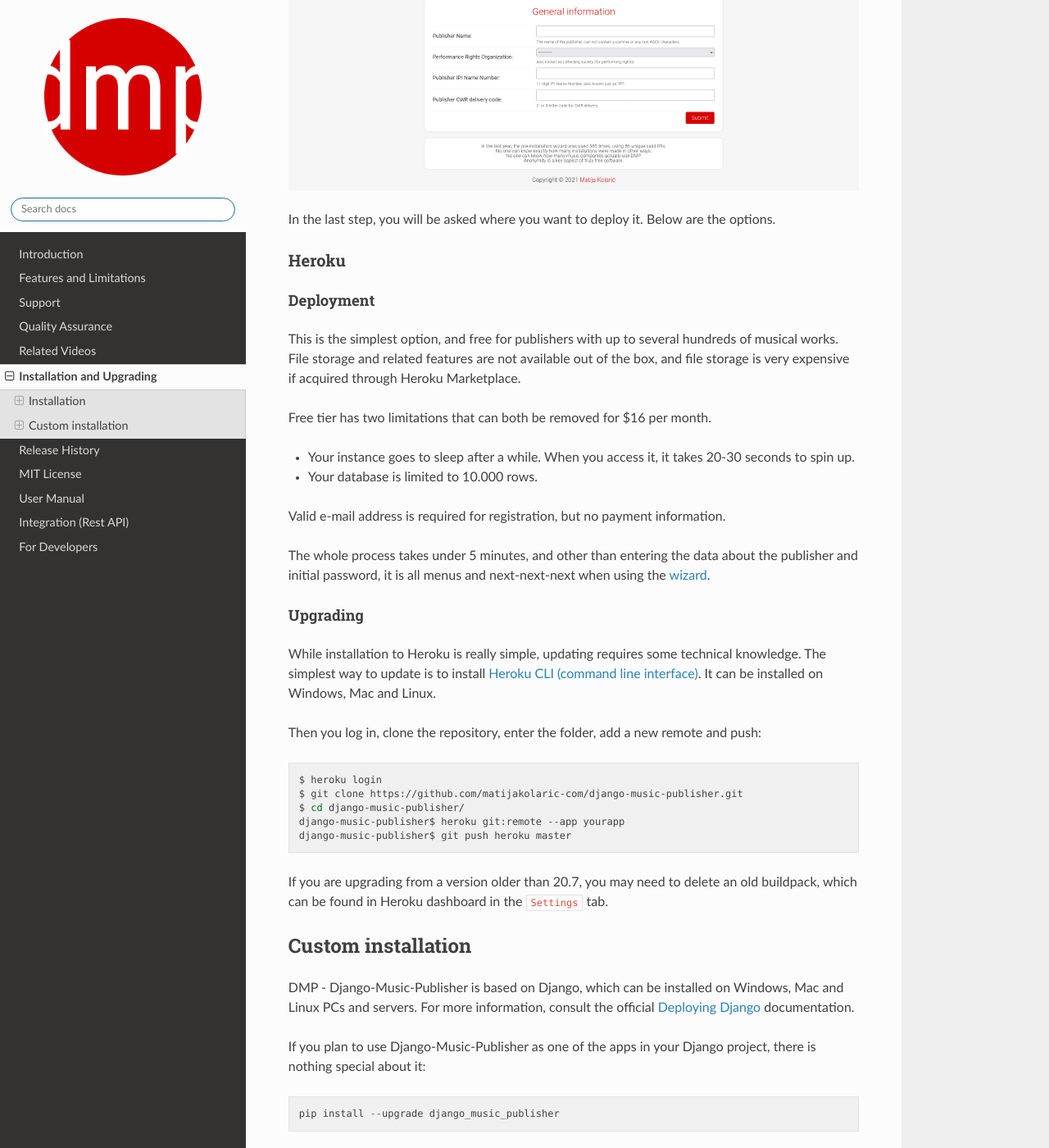
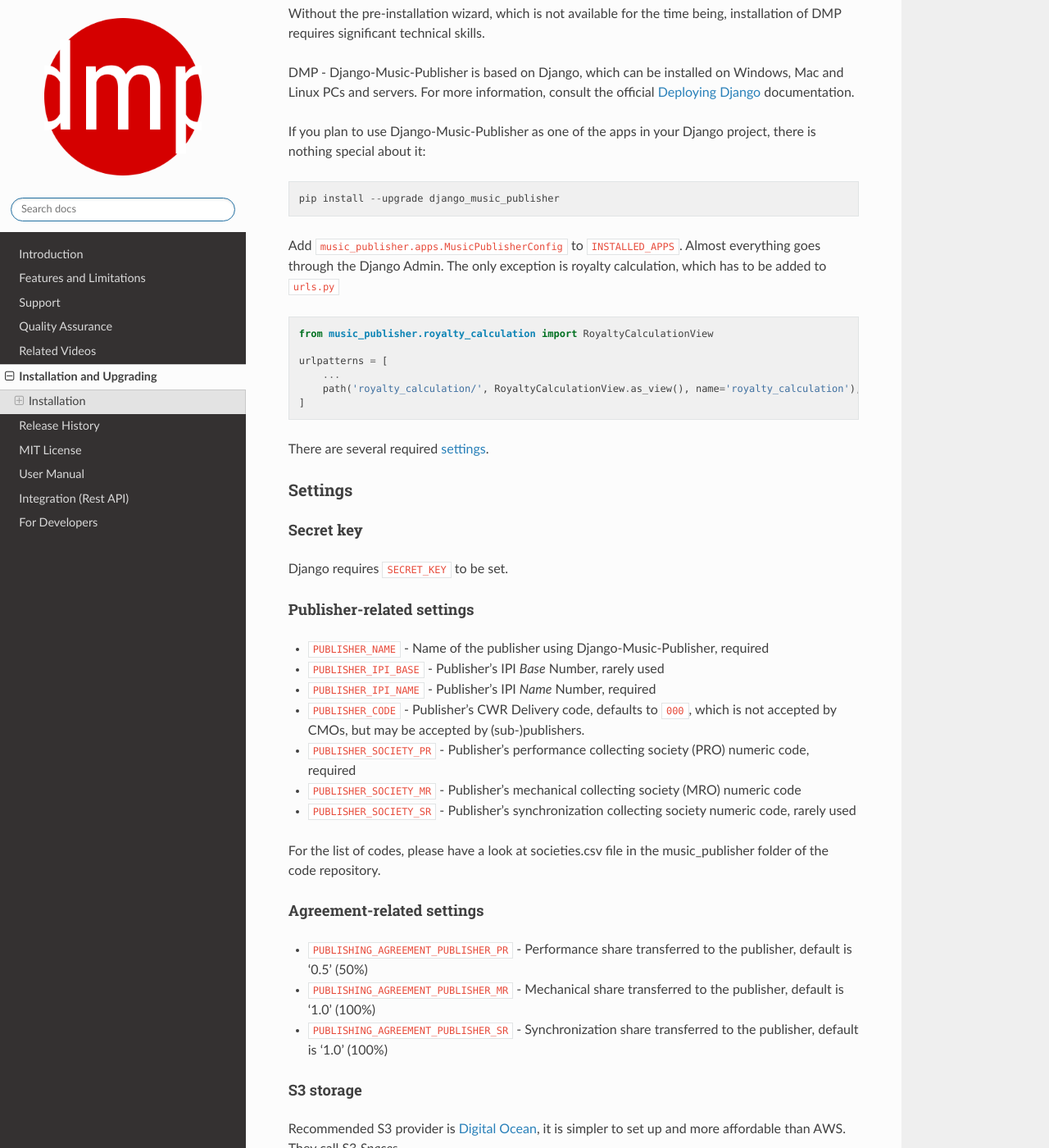
Before and after one commit to matijakolaric-com/django-music-publisher, a Sphinx documentation site: the page built from docs/installation.rst, in a window 1280 px wide and 1400 px high, scrolled down 533 px. Shown: the whole window at 82% size. Built offline with Sphinx 7.4.7 and the Read the Docs theme 2.0.0, drawn with Linux system fonts in a browser that asks for light colours; some of the changed text lies outside the part shown.

Commit message:
Commented out most of the installation.rst

```diff
--- a/docs/installation.rst
+++ b/docs/installation.rst
@@ -1,58 +1,63 @@
 Installation and Upgrading
 ****************************************
+
+.. note::
+
+    Heroku announced that they are discontinuing all free services on 28th of November 2022, and
+    deleting all existing free databases. (https://devcenter.heroku.com/changelog-items/2461)
+
+.. note::
+
+    Due to the situation, Matija Kolarić temporarily removed the pre-installation wizard.
+    (https://dmp.matijakolaric.com/install)
 
 Installation
 ++++++++++++++++++++++++++++++++++++++++++++++++++++
 
-`This wizard <https://dmp.matijakolaric.com/install/>`_ will help you in deploying
-DMP.
+Code repository for DMP can be found at https://github.com/matijakolaric-com/django-music-publisher.
 
-.. figure:: /images/pre_wizard.png
-   :width: 100%
+Without the pre-installation wizard, which is not available for the time being, installation of DMP requires
+significant technical skills.
 
-In the last step, you will be asked where you want to deploy it. Below are the options.
+..
+    `This wizard <https://dmp.matijakolaric.com/install/>`_ will help you in deploying
+    DMP.
 
-Heroku
-======================================================
+    .. figure:: /images/pre_wizard.png
+       :width: 100%
 
-Deployment
---------------------
+    In the last step, you will be asked where you want to deploy it. Below are the options.
 
-This is the simplest option, and free for publishers with up to several hundreds
-of musical works. File storage and related features are not available out of the box,
-and file storage is very expensive if acquired through Heroku Marketplace.
+    Heroku
+    ======================================================
 
-Free tier has two limitations that can both be removed for $16 per month.
+    Deployment
+    --------------------
 
-* Your instance goes to sleep after a while. When you access it, it takes 20-30 seconds
-  to spin up.
-* Your database is limited to 10.000 rows.
+    This is the simplest option, and hosting starts from $16 per month (enough for most small publishers).
+    The whole process takes under 5 minutes, and other than entering the data about the publisher and initial
+    password, it is all menus and next-next-next when using the
+    `wizard <https://dmp.matijakolaric.com/install/>`_.
 
-Valid e-mail address is required for registration, but no payment information.
+    Upgrading
+    -------------------
 
-The whole process takes under 5 minutes, and other than entering the data
-about the publisher and initial password, it is all menus and next-next-next when using the
-`wizard <https://dmp.matijakolaric.com/install/>`_.
+    While installation to Heroku is really simple, updating requires some technical knowledge. The simplest way to update is to install `Heroku CLI (command line interface) <https://devcenter.heroku.com/articles/heroku-cli>`_. It can be installed on Windows, Mac and Linux.
 
-Upgrading
--------------------
+    Then you log in, clone the repository, enter the folder, add a new remote and push:
 
-While installation to Heroku is really simple, updating requires some technical knowledge. The simplest way to update is to install `Heroku CLI (command line interface) <https://devcenter.heroku.com/articles/heroku-cli>`_. It can be installed on Windows, Mac and Linux.
+    .. code-block:: bash
 
-Then you log in, clone the repository, enter the folder, add a new remote and push:
+       $ heroku login
+       $ git clone https://github.com/matijakolaric-com/django-music-publisher.git
+       $ cd django-music-publisher/
+       django-music-publisher$ heroku git:remote --app yourapp
+       django-music-publisher$ git push heroku master
 
-.. code-block:: bash
+    If you are upgrading from a version older than 20.7, you may need to delete an old buildpack, which can be found in Heroku dashboard in the ``Settings`` tab.
 
-   $ heroku login
-   $ git clone https://github.com/matijakolaric-com/django-music-publisher.git
-   $ cd django-music-publisher/
-   django-music-publisher$ heroku git:remote --app yourapp
-   django-music-publisher$ git push heroku master
-
-If you are upgrading from a version older than 20.7, you may need to delete an old buildpack, which can be found in Heroku dashboard in the ``Settings`` tab.
-
-Custom installation
-++++++++++++++++++++++++++++++++++++++++++++++++++++++
+    Custom installation
+    ++++++++++++++++++++++++++++++++++++++++++++++++++++++
 
 DMP - Django-Music-Publisher is based on Django, which can be installed on Windows,
 Mac and Linux PCs and servers. For more information, consult the official
```
Also changed, not shown: other parts of docs/installation.rst (+1 -1 lines).
